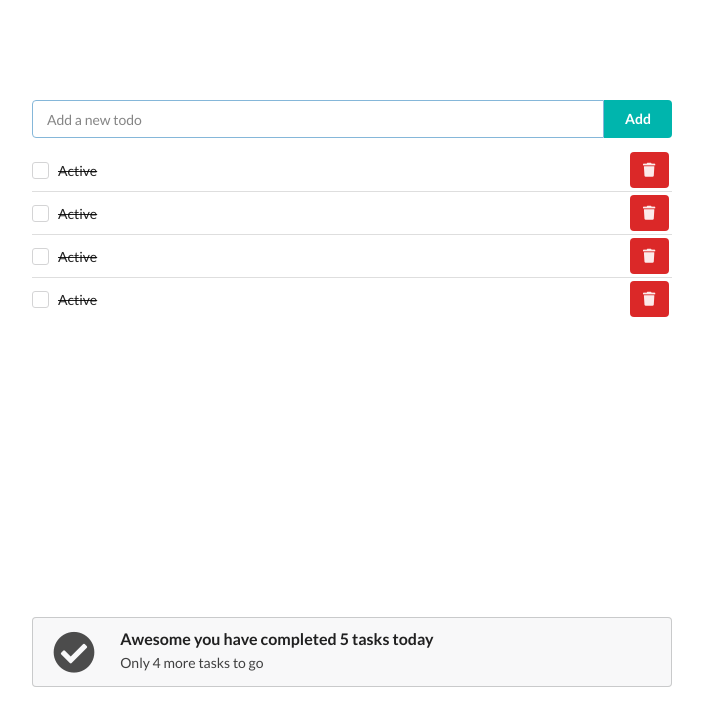
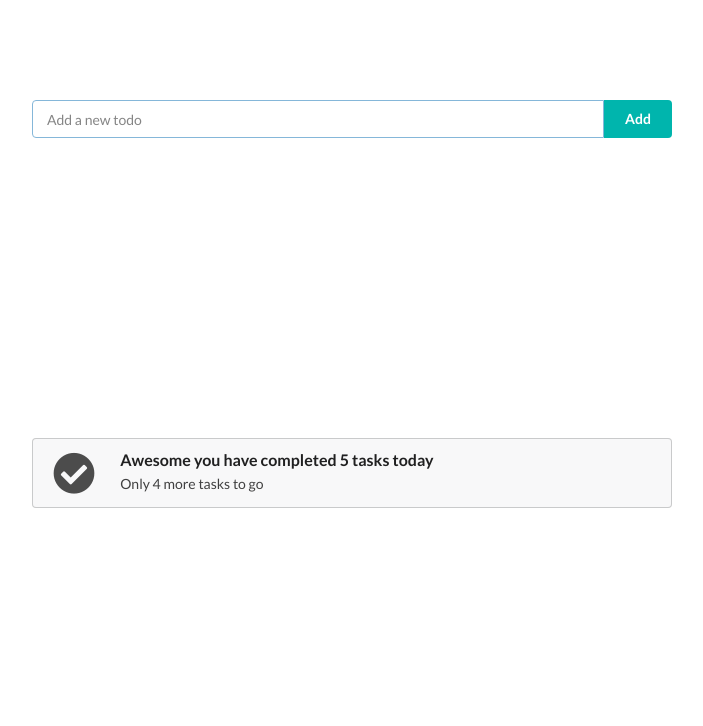
Before and after one commit to amoury/todo-app-testing-with-jest, a React (Create React App) app: page / in a window 1280 px wide. Shown: the top 726 px of the page, without its empty margins (288-991 px from the left). Built offline with nearby package versions, Linux system fonts and the light colour scheme.

Commit message:
TodoList - Map over the actual todos

```diff
--- a/src/App.js
+++ b/src/App.js
@@ -14,7 +14,7 @@ function App() {
   return (
     <div className="App">
       <AddTodo add={addNewTodo} />
-      <TodoList />
+      <TodoList todos={todos} />
 
       <Completed />
     </div>
--- a/src/components/add-todo.jsx
+++ b/src/components/add-todo.jsx
@@ -11,6 +11,7 @@ const AddTodo = ({ add }) => {
   const handleSubmit = (event) => {
     event.preventDefault();
     add({ id: uuid(), content: inputRef.current.value });
+    inputRef.current.value = "";
   };
 
   return (
--- a/src/components/todo-list.jsx
+++ b/src/components/todo-list.jsx
@@ -1,13 +1,12 @@
 import React from "react";
 import TodoItem from "./todo-list-item";
 
-const TodoList = () => {
+const TodoList = ({ todos }) => {
   return (
     <div className="ui middle aligned divided list todo-list">
-      <TodoItem />
-      <TodoItem />
-      <TodoItem />
-      <TodoItem />
+      {todos.map((todo) => (
+        <TodoItem key={todo.id} todo={todo} />
+      ))}
     </div>
   );
 };
```
